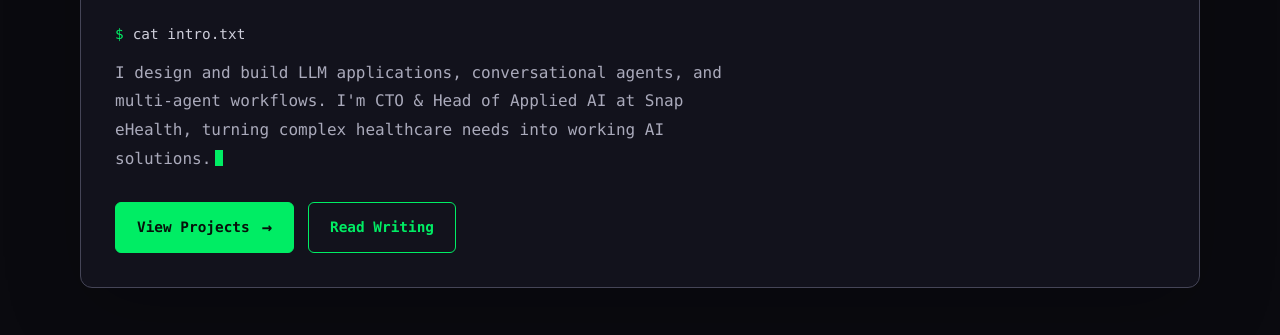
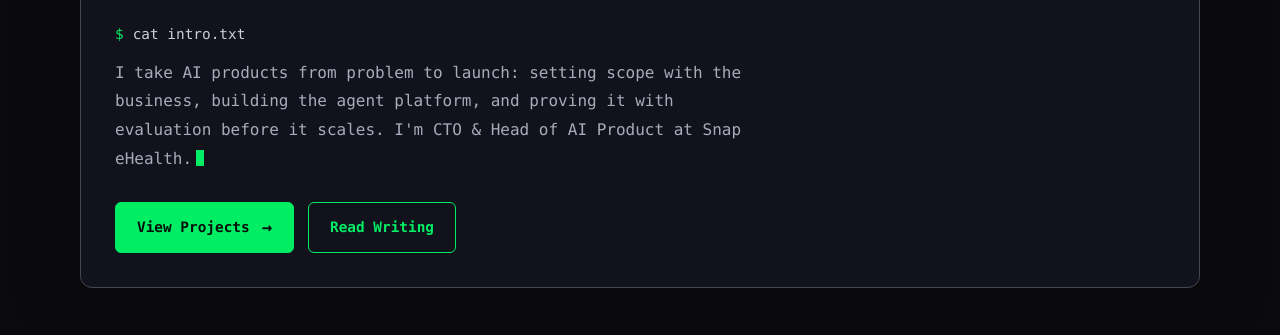
Before and after one commit to warehousegang/thomashowarddev, a plain HTML site: page index.html in a window 1280 px wide. Shown: the part 342-677 px from the top of the page. Drawn offline with Linux system fonts and the light colour scheme.

Commit message:
Update homepage intro to match the AI Product Leader résumé
Co-Authored-By: Claude Opus 5.5 <noreply@anthropic.com>
Claude-Session: https://claude.ai/code/session_01BMyJ4MMss7Y4wcV87pN9jr

```diff
--- a/index.html
+++ b/index.html
@@ -45,7 +45,7 @@
           <h1 id="intro-title" data-typewriter="45">Thomas Howard</h1>
           <p class="terminal-role">Founder · Technologist · Applied AI · Agentic Solutions Architecture</p>
           <p class="command"><span class="prompt" aria-hidden="true">$</span>cat intro.txt</p>
-          <p class="terminal-intro" data-typewriter="16">I design and build LLM applications, conversational agents, and multi-agent workflows. I'm CTO &amp; Head of Applied AI at Snap eHealth, turning complex healthcare needs into working AI solutions.</p>
+          <p class="terminal-intro" data-typewriter="16">I take AI products from problem to launch: setting scope with the business, building the agent platform, and proving it with evaluation before it scales. I'm CTO &amp; Head of AI Product at Snap eHealth.</p>
           <div class="button-row"><a class="button button-primary" href="projects/">View Projects <span class="arrow" aria-hidden="true">→</span></a><a class="button button-secondary" href="blog/">Read Writing</a></div>
         </div>
       </div>
```
